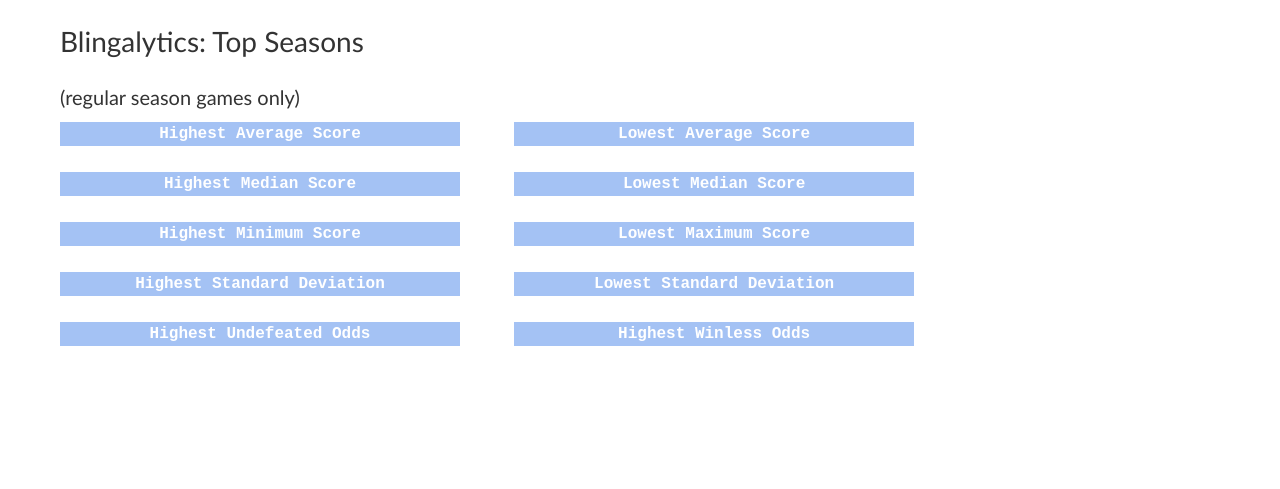
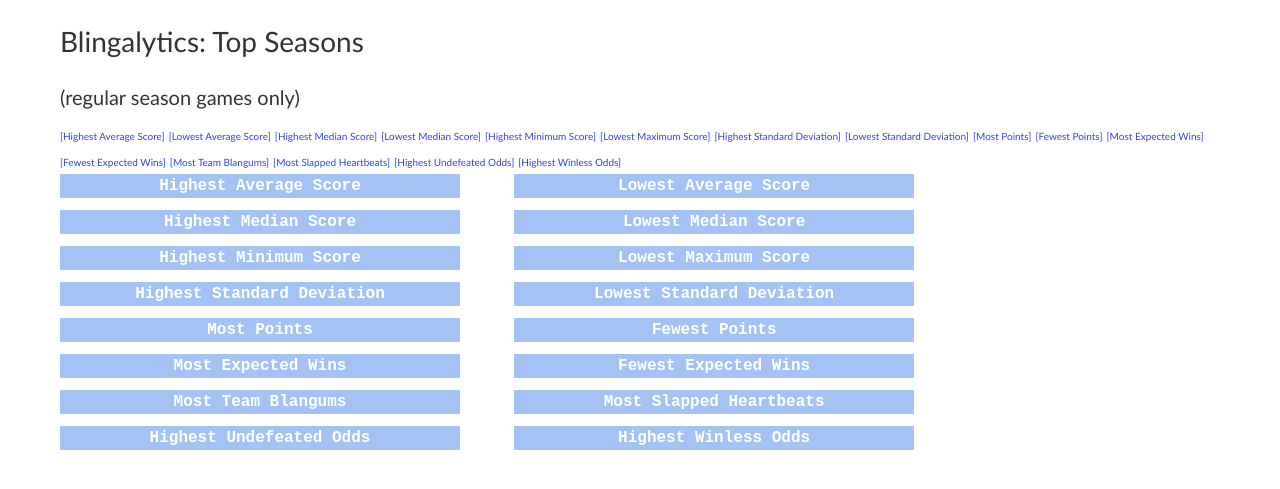
Before and after one commit to edwardwgross/blingaleague, a Django app: page /blingalytics/top_seasons/ in a window 1280 px wide. Shown: the part 50-539 px from the top of the page. Run offline with Django 3.2, Linux system fonts and the light colour scheme; tables that the repository leaves empty hold one stand-in row (values such as "Sample post"); lists and menus that the app fills with data are empty; parts of the project's set-up code (start-up, migrations or seed data) failed here and were passed over; some libraries are stand-ins or nearby versions.

Commit message:
Add some stuff to top seasons page

```diff
--- a/blingaleague/models.py
+++ b/blingaleague/models.py
@@ -551,6 +551,15 @@ class TeamSeason(object):
         return len(blangums_list)
 
     @fully_cached_property
+    def slapped_heartbeat_count(self):
+        def _is_slapped_heartbeat(game):
+            return (game.week_object.slapped_heartbeat == self.team and
+                    game.week <= REGULAR_SEASON_WEEKS)
+
+        slapped_heartbeat_list = list(filter(_is_slapped_heartbeat, self.games))
+        return len(slapped_heartbeat_list)
+
+    @fully_cached_property
     def robscore(self):
         if self.season is None:
             return 0
--- a/blingaleague/static/blingaleague/css/blingaleague.css
+++ b/blingaleague/static/blingaleague/css/blingaleague.css
@@ -235,10 +235,18 @@ table.blingalytics_table.sortable tbody tr::before {
     text-align: right;
 }
 
+#top_seasons a {
+    white-space: nowrap;
+}
+
+#top_seasons small {
+    font-family: "Trebuchet MS", "Lucida Grande", "Lucida Sans Unicode", "Lucida Sans", Tahoma, sans-serif;
+}
+
 #top_seasons table.blingalytics_table {
     display: inline-block;
+    vertical-align: top;
     margin-right: 50px;
-    margin-bottom: 20px;
 }
 
 #top_seasons table.blingalytics_table th {
--- a/blingalytics/templates/blingalytics/top_seasons.html
+++ b/blingalytics/templates/blingalytics/top_seasons.html
@@ -1,4 +1,6 @@
 {% extends "blingaleague/base.html" %}
+
+{% load humanize %}
 
 {% block title %}Blingalytics: Top Seasons{% endblock %}
 
@@ -7,8 +9,14 @@
 <h2>(regular season games only)</h2>
 
 <div id="top_seasons" class="blingalytics">
+  <div class="table_links">
+    {% for table in top_seasons_tables %}
+      <a href="#{{ table.title|slugify }}"><small>[{{ table.title }}]</small></a>
+    {% endfor %}
+  </div>
+
   {% for table in top_seasons_tables %}
-    <table class="blingalytics_table">
+    <table id="{{ table.title|slugify }}" class="blingalytics_table">
       <tr>
         <th colspan="100%">{{ table.title }}</th>
       </tr>
@@ -22,7 +30,7 @@
                <small>{{ row.team_season.regular_season.games|length }} game{{ row.team_season.regular_season.games|pluralize }}</small>
              {% endif %}
            </td>
-           <td>{{ row.value }}</td>
+           <td>{{ row.value|intcomma }}</td>
          </tr>
        {% endfor %}
     </table>
--- a/blingalytics/templates/blingalytics/weekly_scores.html
+++ b/blingalytics/templates/blingalytics/weekly_scores.html
@@ -16,8 +16,8 @@
     </tr>
     {% for week in weeks %}
       <tr>
-        <td>{{ week.year }}</td>
-        <td>{{ week.week }}</td>
+        <td><a href="{% url 'blingaleague.week' week.year week.week %}">{{ week.year }}</a></td>
+        <td><a href="{% url 'blingaleague.week' week.year week.week %}">{{ week.week }}</a></td>
         <td>{{ week.average_score|floatformat:2 }}</td>
         <td>{{ week.average_margin|floatformat:2 }}</td>
       </tr>
--- a/blingalytics/utils.py
+++ b/blingalytics/utils.py
@@ -18,6 +18,21 @@ def sorted_seasons_by_stat(stat_function, limit=None, sort_desc=False):
 
     return build_ranked_seasons_table(
         all_stats,
+        limit=limit,
+        sort_desc=sort_desc,
+    )
+
+
+def sorted_seasons_by_attr(attr, limit=None, sort_desc=False):
+    all_attrs = {}
+    for team_season in TeamSeason.all():
+        if not has_enough_games(team_season):
+            continue
+
+        all_attrs[team_season] = getattr(team_season, attr)
+
+    return build_ranked_seasons_table(
+        all_attrs,
         limit=limit,
         sort_desc=sort_desc,
     )
@@ -65,6 +80,10 @@ def build_ranked_seasons_table(
         if limit is not None and rank > limit:
             break
 
+        print((team_season, stat_value, type(stat_value)))
+        if type(stat_value) == int:
+            num_format = '{:.0f}'
+
         season_dict = {
             'rank': rank,
             'team_season': team_season,
--- a/blingalytics/views.py
+++ b/blingalytics/views.py
@@ -13,7 +13,9 @@ from .forms import CHOICE_BLANGUMS, CHOICE_SLAPPED_HEARTBEAT, \
                    CHOICE_REGULAR_SEASON, CHOICE_PLAYOFFS, \
                    CHOICE_MADE_PLAYOFFS, CHOICE_MISSED_PLAYOFFS, \
                    GameFinderForm, SeasonFinderForm
-from .utils import sorted_seasons_by_stat, sorted_expected_wins_odds
+from .utils import sorted_seasons_by_stat, \
+                   sorted_seasons_by_attr, \
+                   sorted_expected_wins_odds
 
 
 PREFIX_WINNER = 'winner'
@@ -292,7 +294,7 @@ class TopSeasonsView(TemplateView):
 
         top_seasons_tables = []
 
-        top_seasons_categories = (
+        top_stats_categories = (
             # title, stat_function, sort_desc
             ('Highest Average Score', statistics.mean, True),
             ('Lowest Average Score', statistics.mean, False),
@@ -304,9 +306,30 @@ class TopSeasonsView(TemplateView):
             ('Lowest Standard Deviation', statistics.pstdev, False),
         )
 
-        for title, stat_function, sort_desc in top_seasons_categories:
+        for title, stat_function, sort_desc in top_stats_categories:
             table_rows = sorted_seasons_by_stat(
                 stat_function,
+                limit=row_limit,
+                sort_desc=sort_desc,
+            )
+            top_seasons_tables.append({
+                'title': title,
+                'rows': table_rows,
+            })
+
+        top_attrs_categories = (
+            # title, attr, sort_desc
+            ('Most Points', 'points', True),
+            ('Fewest Points', 'points', False),
+            ('Most Expected Wins', 'expected_wins', True),
+            ('Fewest Expected Wins', 'expected_wins', False),
+            ('Most Team Blangums', 'blangums_count', True),
+            ('Most Slapped Heartbeats', 'slapped_heartbeat_count', True),
+        )
+
+        for title, attr, sort_desc in top_attrs_categories:
+            table_rows = sorted_seasons_by_attr(
+                attr,
                 limit=row_limit,
                 sort_desc=sort_desc,
             )
```
